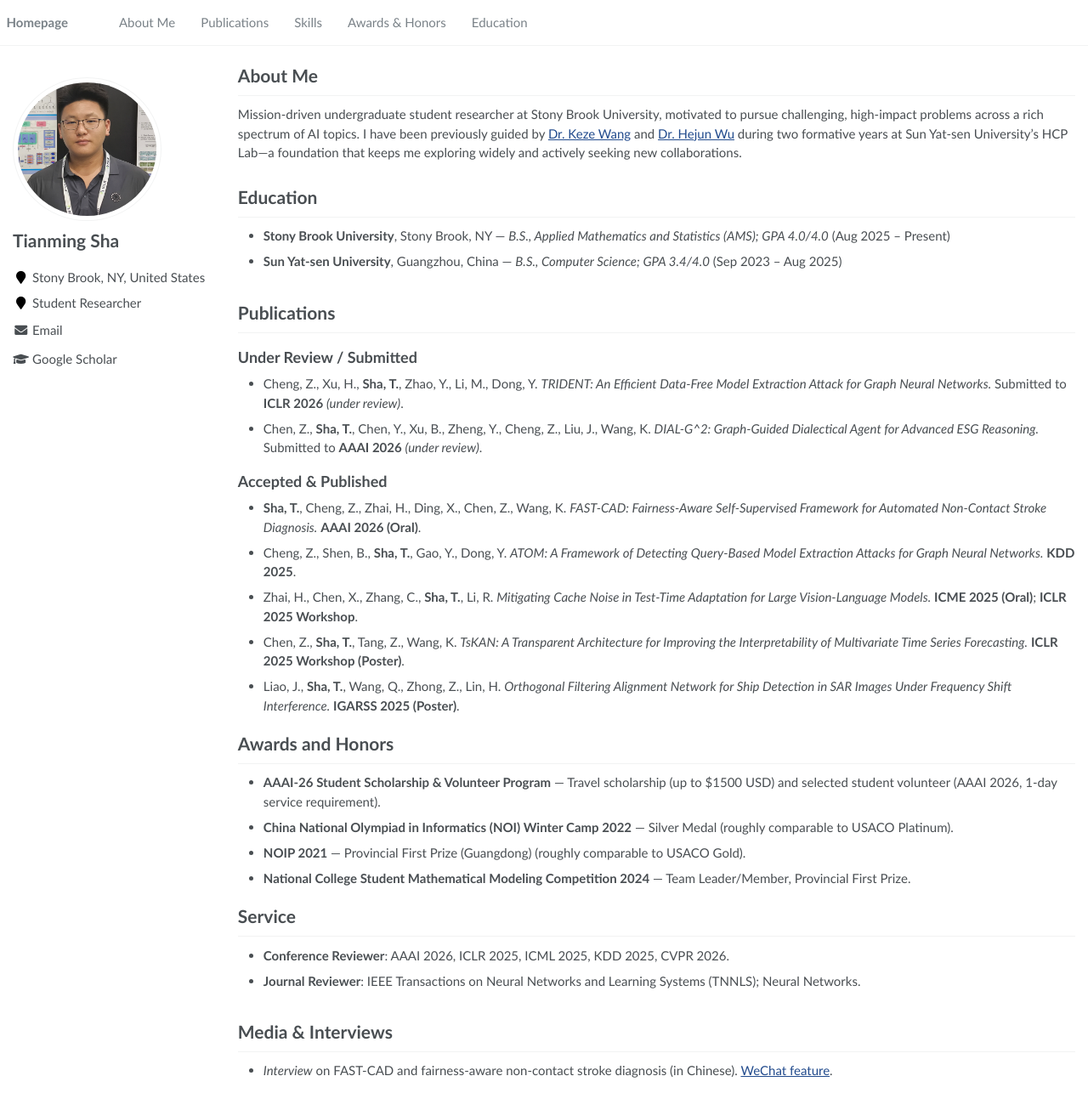
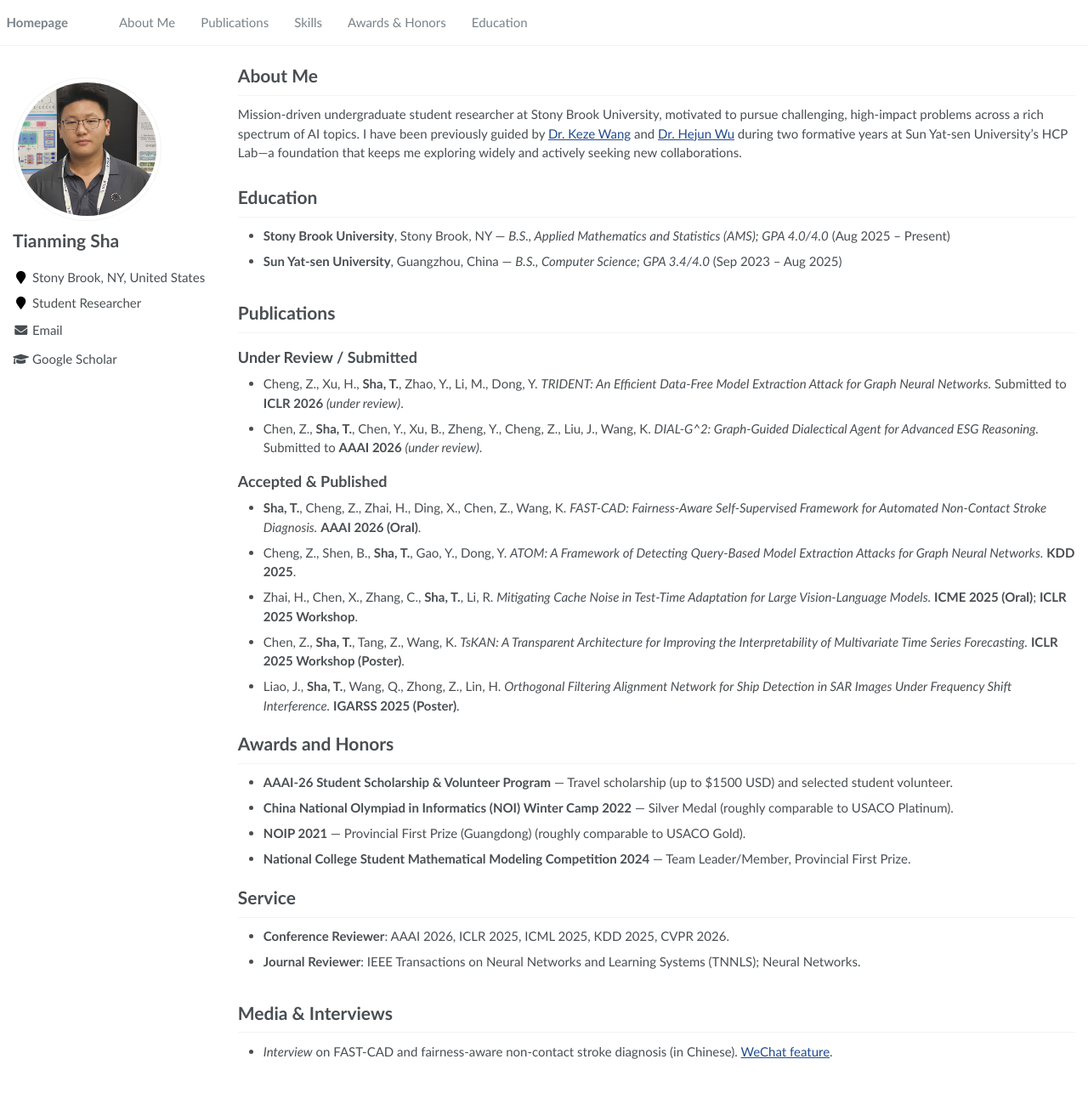
Before and after one commit to shatianming5/shatianming5.github.io, a Jekyll site: the page built from _pages/about.md, in a window 1280 px wide and 1286 px high. Shown: the whole window at 85% size. Built offline with Jekyll 4.4.1, drawn with Linux system fonts in a browser that asks for light colours.

Commit message:
Update about.md

```diff
--- a/_pages/about.md
+++ b/_pages/about.md
@@ -35,7 +35,7 @@
 - Liao, J., **Sha, T.**, Wang, Q., Zhong, Z., Lin, H. *Orthogonal Filtering Alignment Network for Ship Detection in SAR Images Under Frequency Shift Interference.* **IGARSS 2025 (Poster)**.
 
 # Awards and Honors
-- **AAAI-26 Student Scholarship & Volunteer Program** — Travel scholarship (up to \$1500 USD) and selected student volunteer (AAAI 2026, 1-day service requirement).
+- **AAAI-26 Student Scholarship & Volunteer Program** — Travel scholarship (up to \$1500 USD) and selected student volunteer.
 - **China National Olympiad in Informatics (NOI) Winter Camp 2022** — Silver Medal (roughly comparable to USACO Platinum).
 - **NOIP 2021** — Provincial First Prize (Guangdong) (roughly comparable to USACO Gold).
 - **National College Student Mathematical Modeling Competition 2024** — Team Leader/Member, Provincial First Prize.
```
